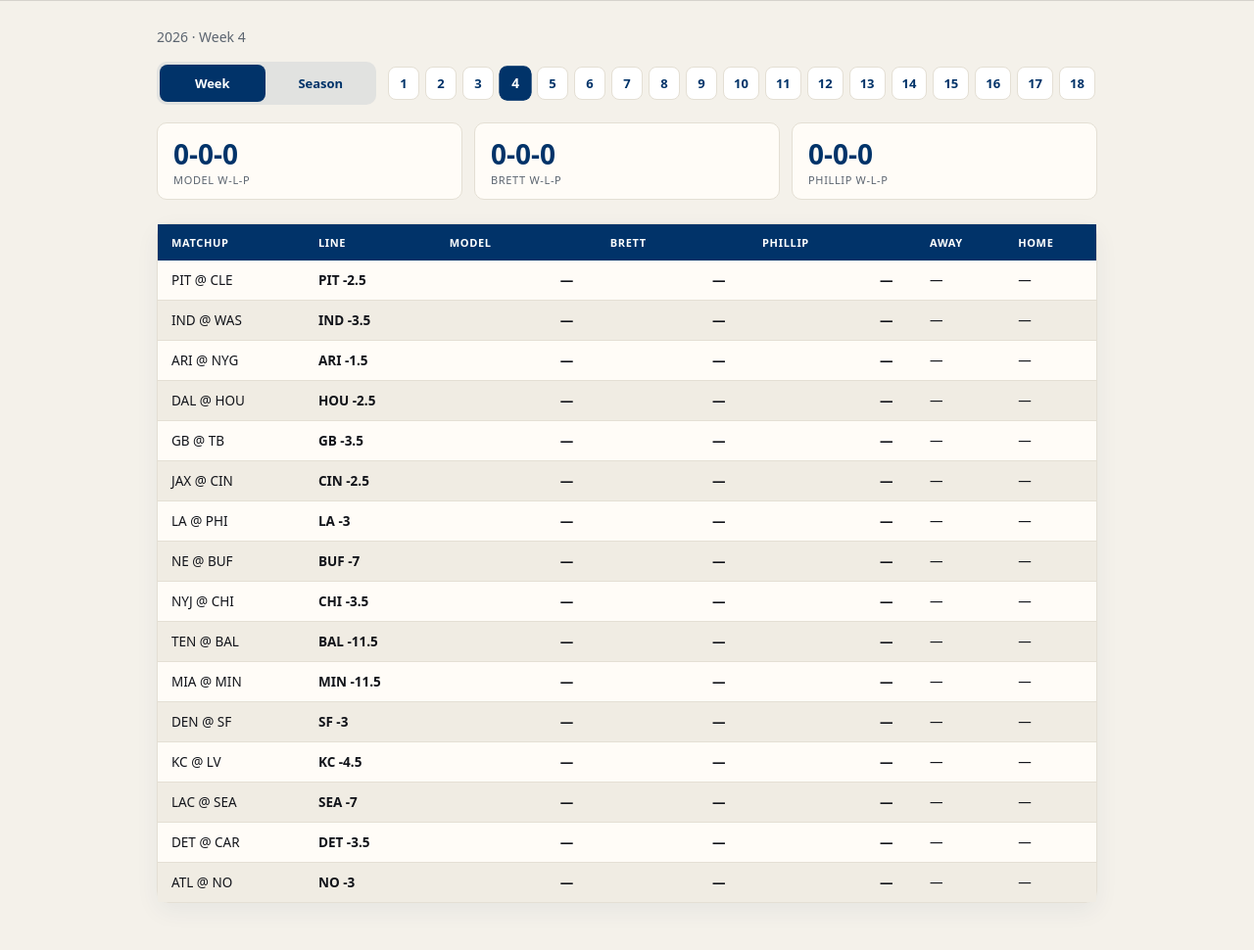
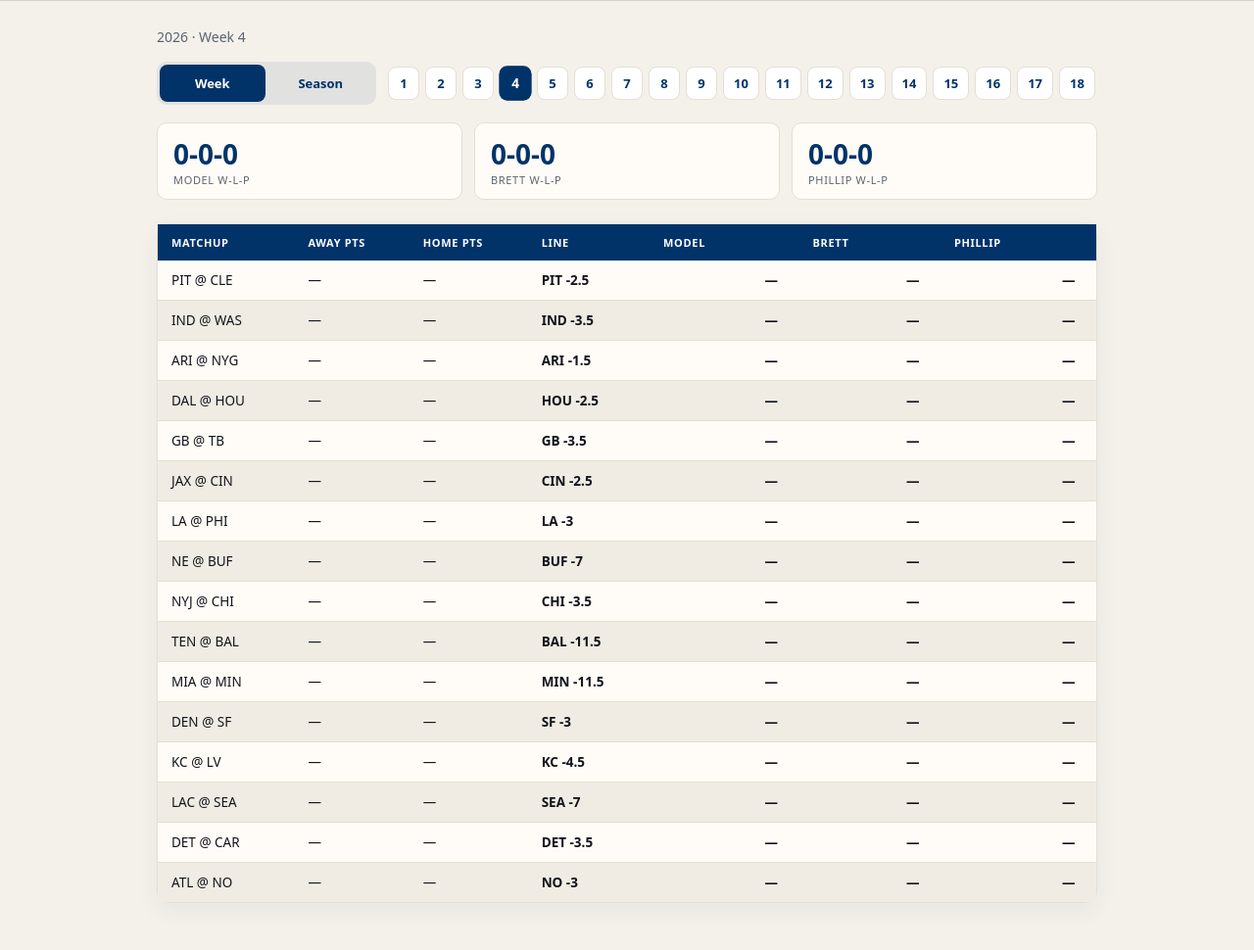
Before and after one commit to phaberman/the-sunday-report, a FastAPI app: page /scoreboard in a window 1280 px wide. Shown: the part 64-1034 px from the top of the page at 98% size. Run offline with FastAPI, Linux system fonts and the light colour scheme; data comes from the database, SQL or seed files in the repository.

Commit message:
change column headers

```diff
--- a/app/templates/partials/scoreboard_board.html
+++ b/app/templates/partials/scoreboard_board.html
@@ -17,6 +17,8 @@
     <thead>
       <tr>
         <th>Matchup</th>
+        <th>Away Pts</th>
+        <th>Home Pts</th>
         <th>Line</th>
         {% for mv in model_versions %}
         <th>Model</th>
@@ -26,14 +28,14 @@
         <th>{{ u }}</th>
         <th></th>
         {% endfor %}
-        <th>Away</th>
-        <th>Home</th>
       </tr>
     </thead>
     <tbody>
       {% for r in rows %}
       <tr>
         <td>{{ r.matchup }}</td>
+        <td>{{ r.away_points if r.away_points is not none else "—" }}</td>
+        <td>{{ r.home_points if r.home_points is not none else "—" }}</td>
         <td class="spread">{{ r.vegas or "—" }}</td>
         {% for mv in model_versions %}
         <td>{{ r.models.get(mv, "—") }}</td>
@@ -43,8 +45,6 @@
         <td>{{ r.users.get(u, "—") }}</td>
         <td class="grade grade-{{ r.user_grades.get(u, '—') }}">{{ r.user_grades.get(u, "—") }}</td>
         {% endfor %}
-        <td>{{ r.away_points if r.away_points is not none else "—" }}</td>
-        <td>{{ r.home_points if r.home_points is not none else "—" }}</td>
       </tr>
       {% else %}
       <tr><td colspan="99">No games.</td></tr>
```
